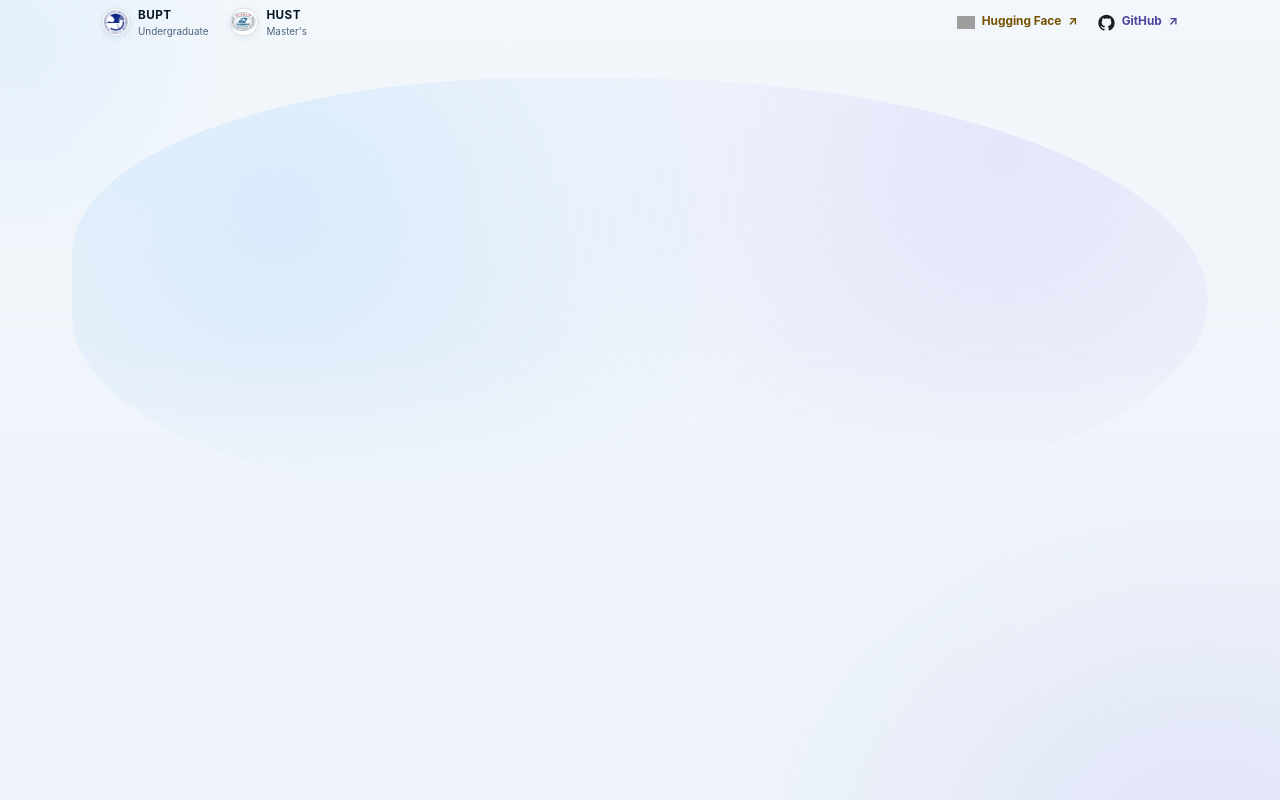
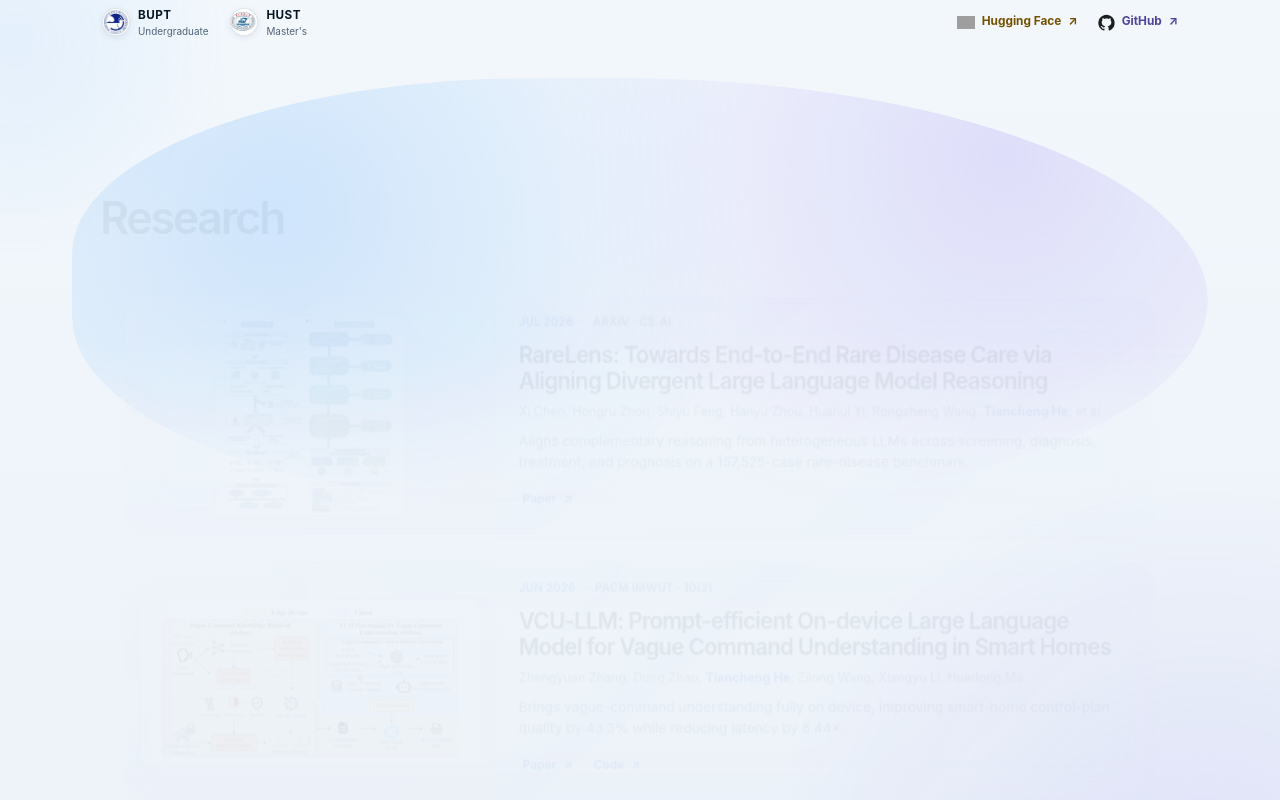
Before and after one commit to Tianchenggg/Tianchenggg.github.io, a Next.js app: page / in a window 1280 px wide. Shown: the part 680-1480 px from the top of the page. Built offline with nearby package versions, Linux system fonts and the light colour scheme; grey boxes are pictures that could not be loaded.

Commit message:
Strengthen scroll focus transitions

```diff
--- a/app/globals.css
+++ b/app/globals.css
@@ -349,6 +349,8 @@ img {
   column-gap: clamp(18px, 3vw, 40px);
   row-gap: 14px;
   align-items: end;
+  filter: none;
+  opacity: 1;
   padding-top: 104px;
   padding-bottom: 24px;
 }
@@ -607,8 +609,8 @@ img {
   height: clamp(260px, 38vw, 430px);
   border-radius: 44% 56% 52% 48%;
   background:
-    radial-gradient(circle at 18% 30%, rgb(84 169 255 / 0.15), transparent 48%),
-    radial-gradient(circle at 82% 18%, rgb(136 112 246 / 0.12), transparent 44%);
+    radial-gradient(circle at 18% 30%, rgb(84 169 255 / 0.22), transparent 48%),
+    radial-gradient(circle at 82% 18%, rgb(136 112 246 / 0.18), transparent 44%);
   -webkit-mask-image: linear-gradient(to bottom, #000 0 62%, transparent 100%);
   mask-image: linear-gradient(to bottom, #000 0 62%, transparent 100%);
   content: "";
@@ -642,6 +644,8 @@ img {
   border: 1px solid rgb(255 255 255 / 0.7);
   border-radius: var(--radius-card);
   background: var(--glass);
+  filter: none;
+  opacity: 1;
   box-shadow: var(--glass-shadow);
   -webkit-backdrop-filter: blur(24px) saturate(150%);
   backdrop-filter: blur(24px) saturate(150%);
@@ -693,44 +697,104 @@ img {
   box-shadow: 0 2px 10px rgb(33 59 91 / 0.08);
 }
 
-@keyframes research-heading-reveal {
+@keyframes research-heading-focus {
+  0% {
+    opacity: 0.05;
+    translate: 0 46px;
+  }
+
+  30%,
+  58% {
+    opacity: 1;
+    translate: 0 0;
+  }
+
+  82%,
+  100% {
+    opacity: 0.3;
+    translate: 0 -8px;
+  }
+}
+
+@keyframes research-card-arrive {
   from {
-    opacity: 0;
-    translate: 0 28px;
+    scale: 0.955;
+    translate: 0 72px;
   }
 
   to {
-    opacity: 1;
-    translate: 0 0;
-  }
-}
-
-@keyframes research-card-reveal {
-  from {
-    opacity: 0;
-    scale: 0.985;
-    translate: 0 42px;
-  }
-
-  to {
-    opacity: 1;
     scale: 1;
     translate: 0 0;
   }
 }
 
+@keyframes research-card-focus {
+  0% {
+    opacity: 0.06;
+  }
+
+  22% {
+    opacity: 0.52;
+  }
+
+  34%,
+  60% {
+    opacity: 1;
+  }
+
+  76% {
+    opacity: 0.45;
+  }
+
+  100% {
+    opacity: 0.22;
+  }
+}
+
+@keyframes hero-deemphasize {
+  from {
+    opacity: 1;
+    scale: 1;
+  }
+
+  to {
+    opacity: 0.22;
+    scale: 0.985;
+  }
+}
+
 @supports (animation-timeline: view()) {
   @media (prefers-reduced-motion: no-preference) {
+    .hero {
+      animation: hero-deemphasize linear both;
+      animation-timeline: view(block);
+      animation-range: exit 0% exit 68%;
+    }
+
     .research .section-heading {
-      animation: research-heading-reveal linear both;
+      animation: research-heading-focus linear both;
       animation-timeline: view(block);
-      animation-range: entry 0% entry 82%;
+      animation-range: cover 0% cover 100%;
     }
 
     .publication-card {
-      animation: research-card-reveal linear both;
-      animation-timeline: view(block);
-      animation-range: entry 0% entry 68%;
+      animation:
+        research-card-arrive linear both,
+        research-card-focus linear both;
+      animation-timeline: view(block), view(block);
+      animation-range:
+        cover 0% cover 34%,
+        cover 0% cover 100%;
+    }
+
+    .publication-card:focus-within {
+      opacity: 1 !important;
+    }
+
+    @media (hover: hover) {
+      .publication-card:hover {
+        opacity: 1 !important;
+      }
     }
   }
 }
@@ -1250,9 +1314,11 @@ a:focus-visible .link-arrow {
     transition: none;
   }
 
+  .hero,
   .research .section-heading,
   .publication-card {
     animation: none !important;
+    filter: none;
     opacity: 1;
     scale: 1;
     translate: 0 0;
--- a/package.json
+++ b/package.json
@@ -11,7 +11,7 @@
     "build:pages": "next build",
     "prepare:pages": "npm run build:pages && node scripts/prepare-pages.mjs",
     "start": "WRANGLER_LOG_PATH=.wrangler/wrangler.log vinext start",
-    "test": "npm run build && npm run build:pages && node --test tests/rendered-html.test.mjs",
+    "test": "npm run build && npm run build:pages && node scripts/prepare-pages.mjs && node --test tests/rendered-html.test.mjs",
     "lint": "eslint . --ignore-pattern dist --ignore-pattern .next"
   },
   "dependencies": {
```
Also changed, not shown: 18 other files (tests, documents, lock files or other folders).
